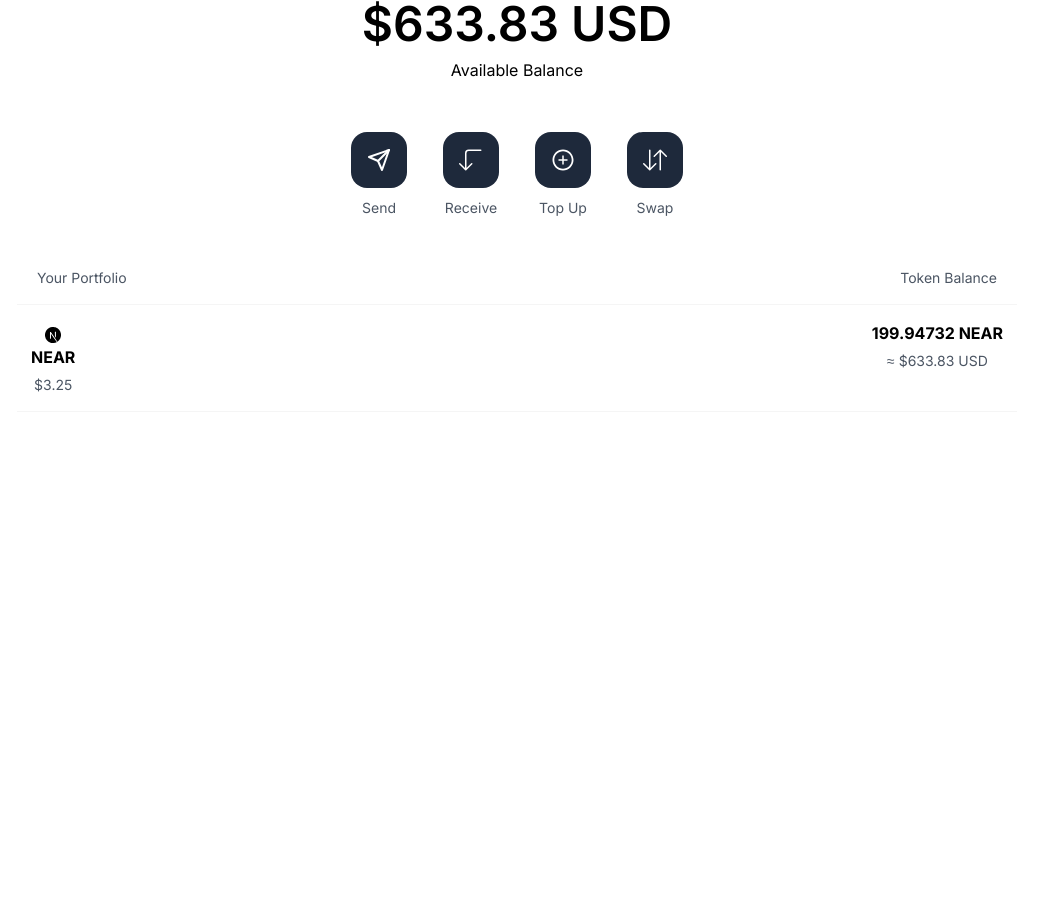
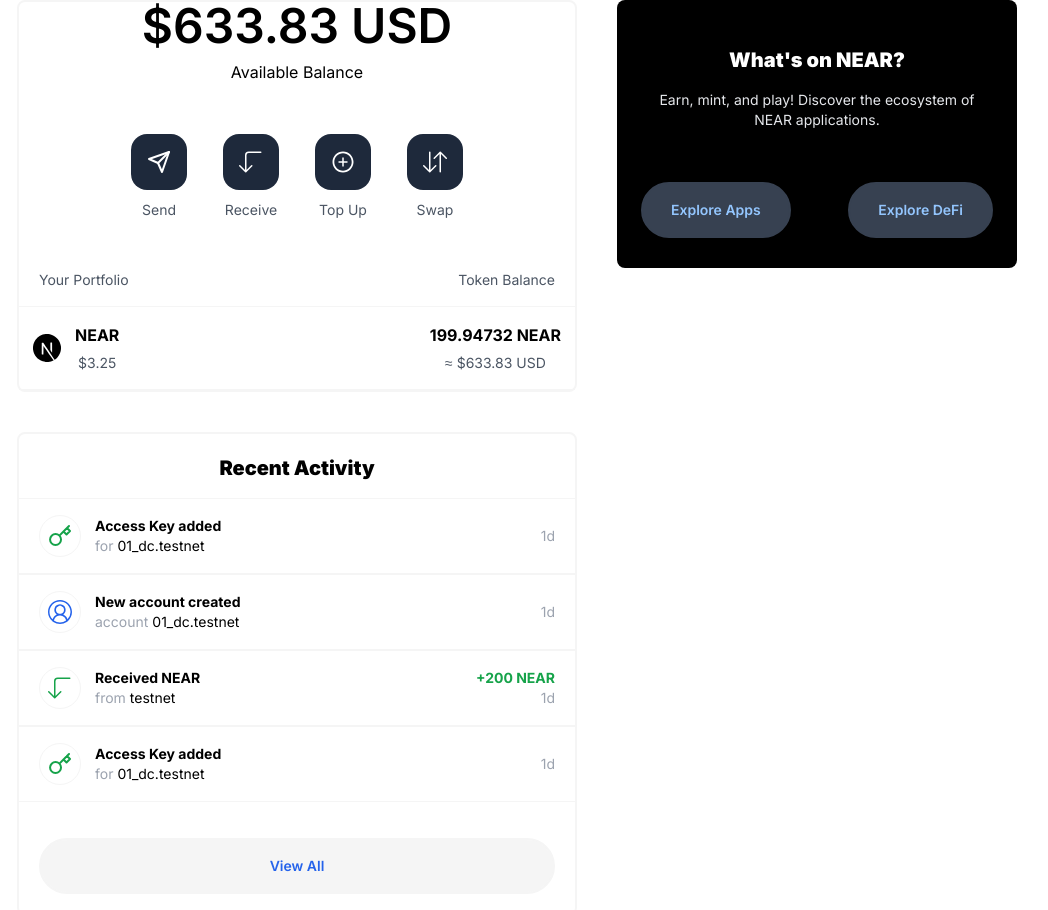
Before and after one commit to 01-DC/wallet-component, a Next.js app: page / in a window 1280 px wide. Shown: the top 910 px of the page, without its empty margins (123-1171 px from the left). Before the commit the page ends 800 px from the top, so only its background shows below. Built offline with nearby package versions, Linux system fonts and the light colour scheme.

Commit message:
finish balance & recent activity components

```diff
--- a/components/Balance.jsx
+++ b/components/Balance.jsx
@@ -7,7 +7,7 @@
 
 const Balance = ({ balance }) => {
 	return (
-		<div className="text-center">
+		<div className="text-center rounded-lg border-2 border-neutral-100 basis-3/5 shrink-0 grow-1 mr-10 mb-10">
 			<div className="font-semibold text-5xl">{`\$${balance} USD`}</div>
 			<div className="mt-2.5">Available Balance</div>
 			<div className="flex justify-center mx-3.5 my-7.5">
@@ -42,9 +42,9 @@
 			</div>
 			<div className="py-4 px-3.5 border-y border-neutral-100">
 				<div className="flex justify-between">
-					<div>
-						<SiNextdotjs style={{ display: "inline" }} />
-						<div className="">
+					<div className="inline-flex items-center">
+						<SiNextdotjs style={{ fontSize: "28px" }} />
+						<div className="ml-3.5">
 							<p className="font-bold">{"NEAR"}</p>
 							<p className="text-sm text-gray-600 mt-1.5">
 								{"$3.25"}
--- a/components/ExploreCard.jsx
+++ b/components/ExploreCard.jsx
@@ -1,9 +1,25 @@
-import React from 'react'
+import React, { useState } from "react"
 
 const ExploreCard = () => {
-  return (
-    <div>ExploreCard</div>
-  )
+	const [divNum, setDivNum] = useState(1)
+	return (
+		<div className="text-center bg-black text-white rounded-lg basis-2/5 shrink-0 grow-1 mb-10 py-7.5 px-6">
+			<h2 className="font-black text-xl my-4">{"What's on NEAR?"}</h2>
+			<p className="mb-4 text-sm text-gray-200">
+				{
+					"Earn, mint, and play! Discover the ecosystem of NEAR applications."
+				}
+			</p>
+			<div className="flex justify-between">
+				<button className="text-sm text-blue-300 font-semibold rounded-4xl mt-9 px-7 py-4 border-2 border-gray-700 bg-gray-700 hover:bg-black transition">
+					{"Explore Apps"}
+				</button>
+				<button className="text-sm text-blue-300 font-semibold rounded-4xl mt-9 px-7 py-4 border-2 border-gray-700 bg-gray-700 hover:bg-black transition">
+					{"Explore DeFi"}
+				</button>
+			</div>
+		</div>
+	)
 }
 
 export default ExploreCard
--- a/components/RecentActivity.jsx
+++ b/components/RecentActivity.jsx
@@ -1,9 +1,104 @@
-import React from 'react'
+import React from "react"
+
+import { FiKey } from "react-icons/fi"
+import { VscAccount } from "react-icons/vsc"
+import { BsArrow90DegDown } from "react-icons/bs"
 
 const RecentActivity = () => {
-  return (
-    <div>RecentActivity</div>
-  )
+	return (
+		<div className="text-center rounded-lg border-2 border-neutral-100 basis-3/5 shrink-0 grow-1 mr-10 p-5">
+			<h2 className="font-black text-xl mb-4">{"Recent Activity"}</h2>
+
+			{/* One row of info */}
+			<div className="flex justify-between items-center px-5 py-4 border-y border-neutral-100 -mx-5 hover:bg-neutral-100 transition cursor-pointer">
+				<div className="flex items-center">
+					<div className="text-2xl text-green-600 rounded-full border border-neutral-100 p-2">
+						<FiKey />
+					</div>
+					<div className="ml-3.5 text-left">
+						<p className="text-sm font-bold">
+							{"Access Key added"}
+						</p>
+						<p className="text-sm">
+							<span className="text-gray-400">{"for"}</span>{" "}
+							{"01_dc.testnet"}
+						</p>
+					</div>
+				</div>
+				<div className="text-right">
+					<p className="text-sm text-gray-400">{"1d"}</p>
+				</div>
+			</div>
+
+			{/* One row of info */}
+			<div className="flex justify-between items-center px-5 py-4 border-y border-neutral-100 -mx-5 hover:bg-neutral-100 transition cursor-pointer">
+				<div className="flex items-center">
+					<div className="text-2xl text-blue-600 rounded-full border border-neutral-100 p-2">
+						<VscAccount />
+					</div>
+					<div className="ml-3.5 text-left">
+						<p className="text-sm font-bold">
+							{"New account created"}
+						</p>
+						<p className="text-sm">
+							<span className="text-gray-400">{"account"}</span>{" "}
+							{"01_dc.testnet"}
+						</p>
+					</div>
+				</div>
+				<div className="text-right">
+					<p className="text-sm text-gray-400">{"1d"}</p>
+				</div>
+			</div>
+
+			{/* One row of info */}
+			<div className="flex justify-between items-center px-5 py-4 border-y border-neutral-100 -mx-5 hover:bg-neutral-100 transition cursor-pointer">
+				<div className="flex items-center">
+					<div className="text-2xl text-green-600 rounded-full border border-neutral-100 p-2">
+						<BsArrow90DegDown />
+					</div>
+					<div className="ml-3.5 text-left">
+						<p className="text-sm font-bold">{"Received NEAR"}</p>
+						<p className="text-sm">
+							<span className="text-gray-400">{"from"}</span>{" "}
+							{"testnet"}
+						</p>
+					</div>
+				</div>
+				<div className="text-right">
+					<p className="text-sm font-bold text-green-600">
+						{"+200 NEAR"}
+					</p>
+					<p className="text-sm text-gray-400">{"1d"}</p>
+				</div>
+			</div>
+
+			{/* One row of info */}
+			<div className="flex justify-between items-center px-5 py-4 border-y border-neutral-100 -mx-5 hover:bg-neutral-100 transition cursor-pointer">
+				<div className="flex items-center">
+					<div className="text-2xl text-green-600 rounded-full border border-neutral-100 p-2">
+						<FiKey />
+					</div>
+					<div className="ml-3.5 text-left">
+						<p className="text-sm font-bold">
+							{"Access Key added"}
+						</p>
+						<p className="text-sm">
+							<span className="text-gray-400">{"for"}</span>{" "}
+							{"01_dc.testnet"}
+						</p>
+					</div>
+				</div>
+				<div className="text-right">
+					<p className="text-sm text-gray-400">{"1d"}</p>
+				</div>
+			</div>
+
+			<button className="w-full text-sm text-blue-600 font-semibold rounded-4xl mt-9 py-4 border-2 border-neutral-100 bg-neutral-100 hover:bg-white transition">
+				{"View All"}
+			</button>
+		</div>
+	)
 }
 
 export default RecentActivity
--- a/pages/index.js
+++ b/pages/index.js
@@ -5,12 +5,14 @@
 
 export default function Home() {
 	return (
-		<div className="max-w-[1000px] mx-auto">
-			<div>
+		<div className="max-w-[1000px] mx-auto flex">
+			<div className="basis-3/5 shrink-0 grow-1">
 				<Balance balance={633.83} />
-				{/* <RecentActivity /> */}
+				<RecentActivity />
 			</div>
-			<div>{/* <ExploreCard /> */}</div>
+			<div className="basis-2/5 shrink-0 grow-1">
+				<ExploreCard />
+			</div>
 		</div>
 	)
 }
--- a/tailwind.config.js
+++ b/tailwind.config.js
@@ -7,9 +7,13 @@
 	theme: {
 		extend: {
 			spacing: {
+				1.5: "6px",
 				3.5: "14px",
 				4.5: "18px",
 				7.5: "30px",
+			},
+			borderRadius: {
+				"4xl": "30px",
 			},
 		},
 	},
```
